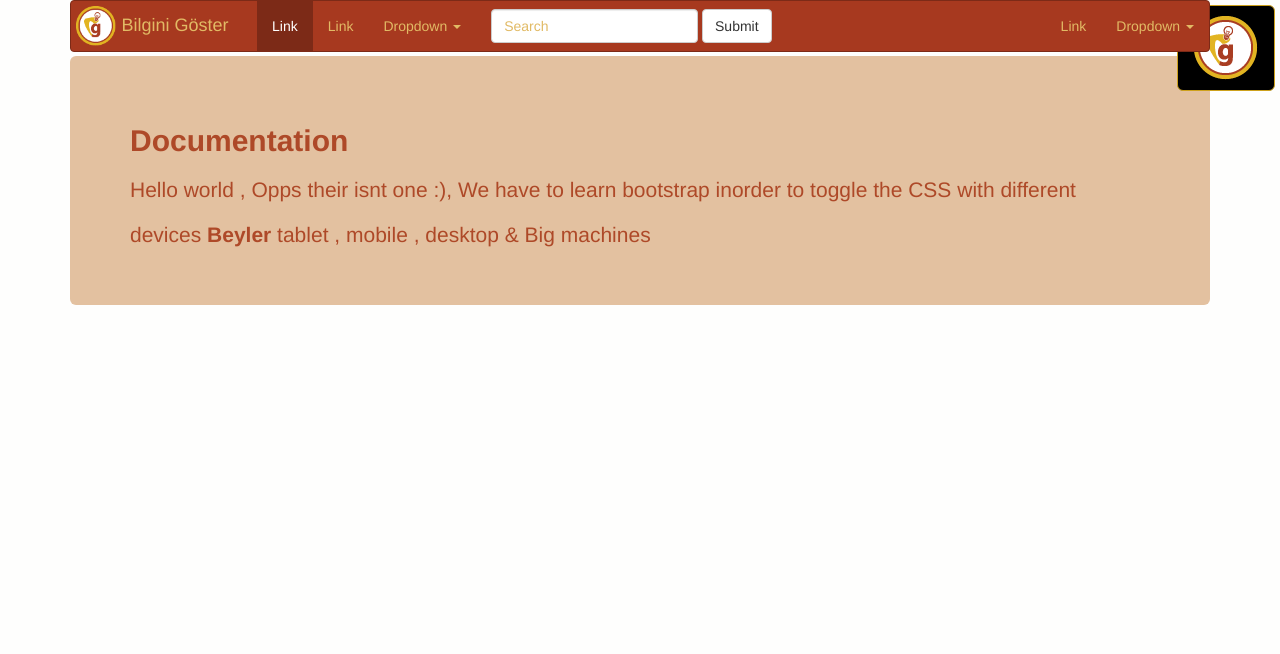
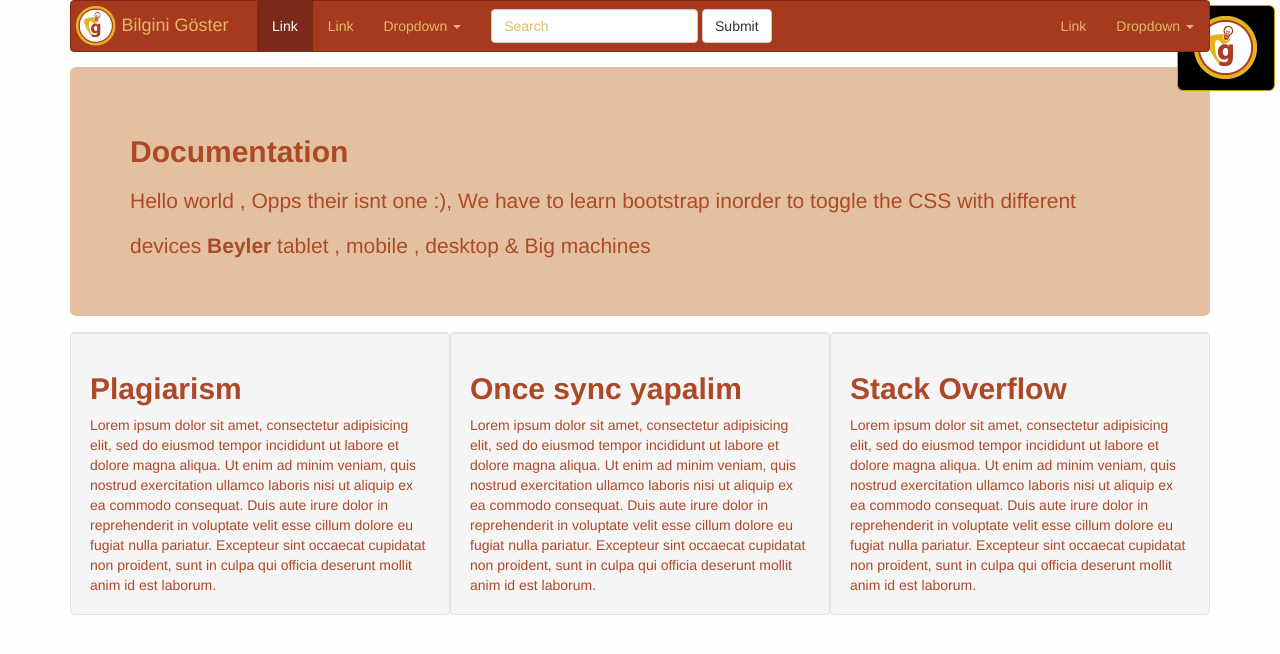
Before and after one commit to fadsel/Bilgini_Goster, a PHP site: page / in a window 1280 px wide. Shown: the top 654 px of the page. Run offline with PHP 8.4, Linux system fonts and the light colour scheme.

Commit message:
Fixed some extra padding

```diff
--- a/css/custom.css
+++ b/css/custom.css
@@ -54,8 +54,9 @@ fieldset[disabled] .btn-bilgini.active {
 .row {
     margin-left: 0px;
     margin-right: 0px;
+    margin-bottom: -14px;
 }
 
 #startHere{
-    margin-top:-16px;
+    margin-top:-5px;
 }
--- a/index.php
+++ b/index.php
@@ -5,4 +5,10 @@
 <div class="row">
     <div class="jumbotron" id="startHere"><h2><b>Documentation</b></h2>Hello world , Opps their isnt one :), We have to learn bootstrap  inorder to toggle the CSS with different devices <b>Beyler</b> tablet , mobile , desktop & Big machines</div></div>
 
+    <div class="row">
+        <div class="well col-lg-4" ><h2><b>Plagiarism</b></h2>Lorem ipsum dolor sit amet, consectetur adipisicing elit, sed do eiusmod tempor incididunt ut labore et dolore magna aliqua. Ut enim ad minim veniam, quis nostrud exercitation ullamco laboris nisi ut aliquip ex ea commodo consequat. Duis aute irure dolor in reprehenderit in voluptate velit esse cillum dolore eu fugiat nulla pariatur. Excepteur sint occaecat cupidatat non proident, sunt in culpa qui officia deserunt mollit anim id est laborum.</div>
+        <div class="well col-lg-4" ><h2><b>Once sync yapalim</b></h2>Lorem ipsum dolor sit amet, consectetur adipisicing elit, sed do eiusmod tempor incididunt ut labore et dolore magna aliqua. Ut enim ad minim veniam, quis nostrud exercitation ullamco laboris nisi ut aliquip ex ea commodo consequat. Duis aute irure dolor in reprehenderit in voluptate velit esse cillum dolore eu fugiat nulla pariatur. Excepteur sint occaecat cupidatat non proident, sunt in culpa qui officia deserunt mollit anim id est laborum.</div>
+        <div class="well col-lg-4" ><h2><b>Stack Overflow</b></h2>Lorem ipsum dolor sit amet, consectetur adipisicing elit, sed do eiusmod tempor incididunt ut labore et dolore magna aliqua. Ut enim ad minim veniam, quis nostrud exercitation ullamco laboris nisi ut aliquip ex ea commodo consequat. Duis aute irure dolor in reprehenderit in voluptate velit esse cillum dolore eu fugiat nulla pariatur. Excepteur sint occaecat cupidatat non proident, sunt in culpa qui officia deserunt mollit anim id est laborum.</div>
+    </div>
+
 <?php include('usuals/footer.php'); ?>
```
